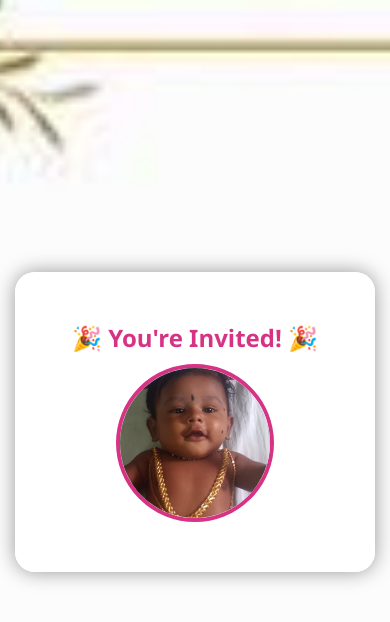
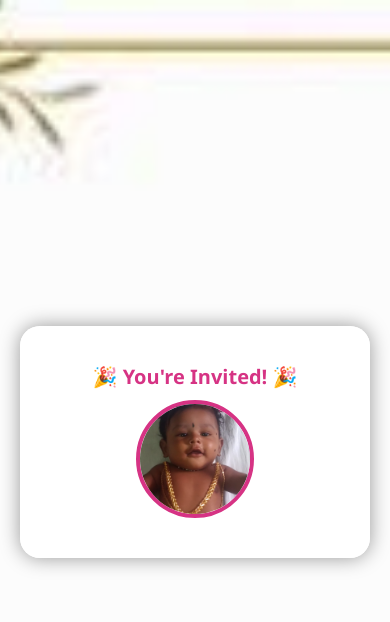
Before and after one commit to Karthickbabu403/invitation, a plain HTML site: page index.html in a window 390 px wide. Drawn offline with Linux system fonts and the light colour scheme.

Commit message:
index.html

```diff
--- a/index.html
+++ b/index.html
@@ -3,13 +3,14 @@
 <head>
   <meta charset="UTF-8">
   <title>Dasvanth's 1st Birthday Invitation</title>
+  <meta name="viewport" content="width=device-width, initial-scale=1.0">
   <style>
     html, body {
       margin: 0;
       padding: 0;
       height: 100%;
       font-family: 'Segoe UI', sans-serif;
-      overflow: hidden;
+      overflow-x: hidden;
     }
 
     /* Full background image */
@@ -28,14 +29,15 @@
       display: flex;
       justify-content: center;
       align-items: center;
+      padding: 20px;
     }
 
     .box {
       background: rgba(255, 255, 255, 0.9);
       border-radius: 20px;
-      padding: 30px;
+      padding: 25px 15px;
       max-width: 500px;
-      width: 300px;
+      width: 100%;
       text-align: center;
       cursor: pointer;
       transition: all 0.5s ease;
@@ -44,13 +46,12 @@
     }
 
     .box.expanded {
-      width: 90%;
       height: auto;
     }
 
     .boy-image {
-      width: 150px;
-      height: 150px;
+      width: 130px;
+      height: 130px;
       border-radius: 50%;
       object-fit: cover;
       margin-bottom: 15px;
@@ -61,7 +62,7 @@
       display: none;
       margin-top: 20px;
       color: #444;
-      font-size: 18px;
+      font-size: 16px;
     }
 
     .box.expanded .details {
@@ -71,10 +72,30 @@
     .box h2 {
       color: #d63384;
       margin-bottom: 10px;
+      font-size: 22px;
     }
 
     .box:hover {
       box-shadow: 0 0 25px rgba(0, 0, 0, 0.6);
+    }
+
+    @media screen and (max-width: 480px) {
+      .box {
+        padding: 20px 10px;
+      }
+
+      .boy-image {
+        width: 110px;
+        height: 110px;
+      }
+
+      .box h2 {
+        font-size: 20px;
+      }
+
+      .details {
+        font-size: 15px;
+      }
     }
   </style>
 </head>
@@ -91,11 +112,11 @@
       <img src="dasvanth.jpg" alt="Dasvanth" class="boy-image">
 
       <div class="details">
-         <p><strong>Dasvanth 1st Birthday</strong></p>
+        <p><strong>Dasvanth 1st Birthday</strong></p>
         <p><strong>🎂 Date: 18th September 2025</strong></p>
         <p><strong>⏰ Time: 6:00 PM onwards</strong></p>
         <p><strong>🏠 Venue: Home, Madurai</strong></p>
-        <p><strong>With love❤️ from: Mr.K.Dinesh Kumar & Mrs.G.Pandimeena</strong></p>
+        <p><strong>With love ❤️ from: Mr. K. Dinesh Kumar & Mrs. G. Pandimeena</strong></p>
       </div>
     </div>
   </div>
```
